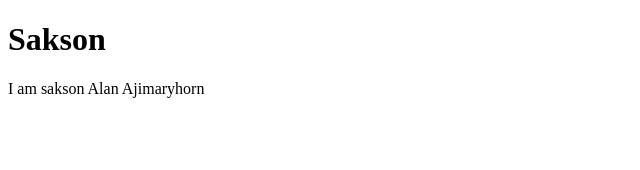
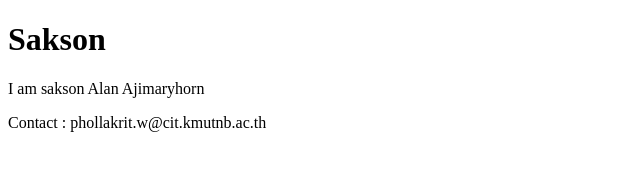
Before and after one commit to aiam0202/github-desktop-project, a plain HTML site: page index.html in a window 1280 px wide. Shown: the whole page, without its empty margins (0-640 px from the left). Drawn offline with Linux system fonts and the light colour scheme.

Commit message:
Add contact me
add contact me

```diff
--- a/index.html
+++ b/index.html
@@ -9,5 +9,6 @@
 <body>
     <h1>Sakson</h1>
     <p>I am sakson Alan Ajimaryhorn </p>
+    <footer>Contact : phollakrit.w@cit.kmutnb.ac.th</footer>
 </body>
 </html>
```
